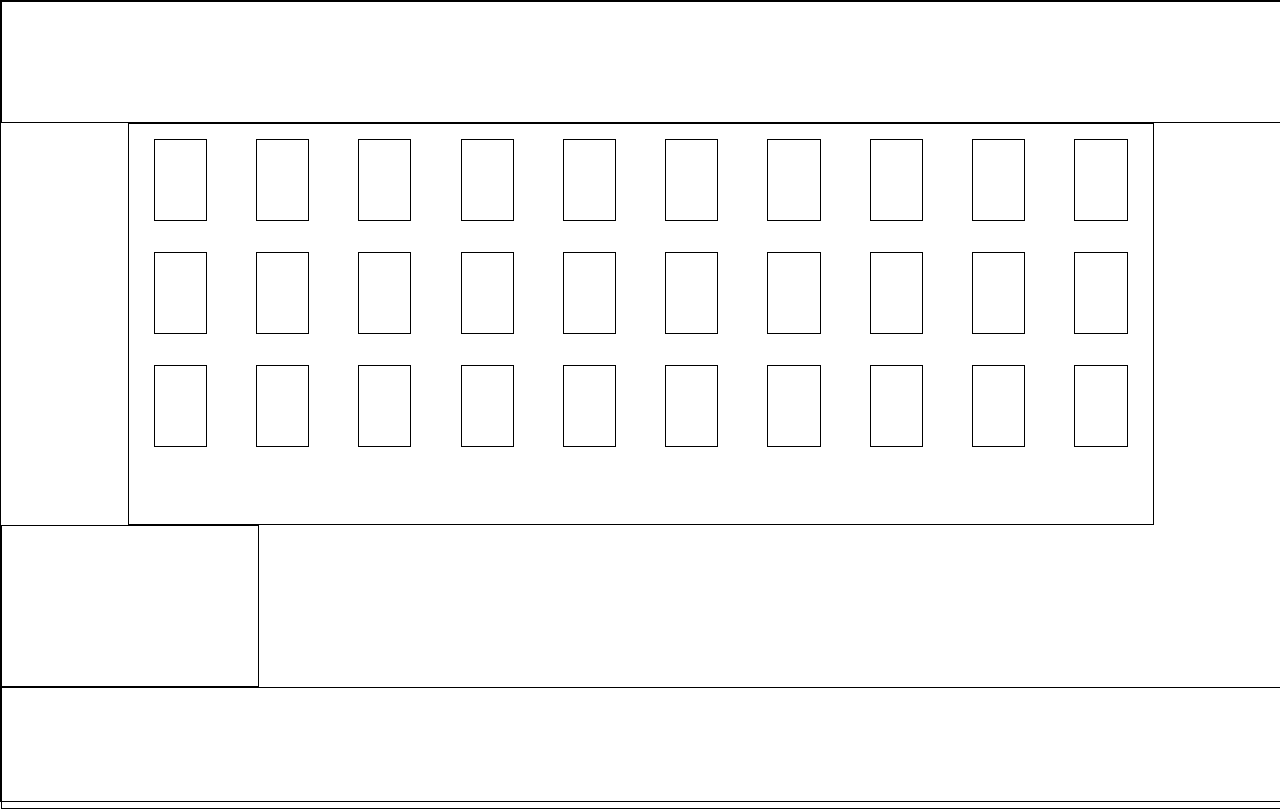
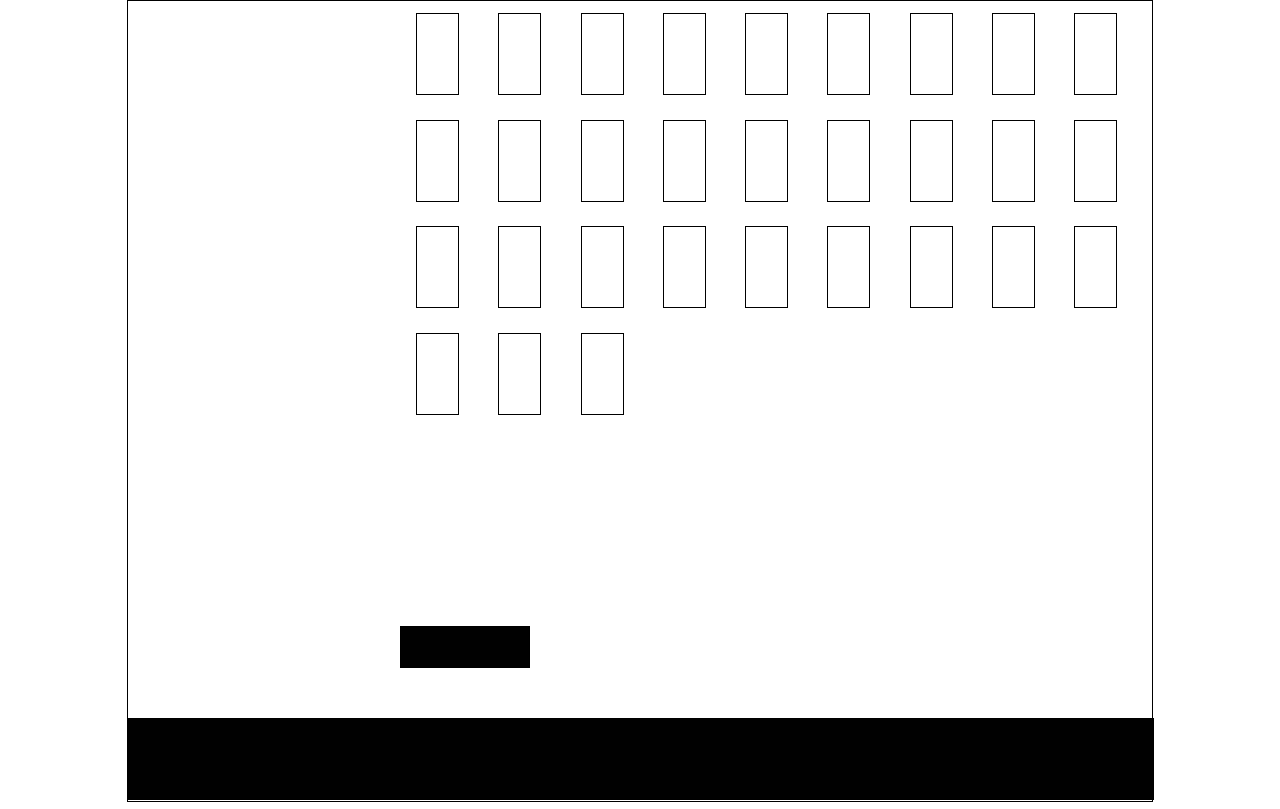
Before and after one commit to dantifrice/spaceinvadergrp2, a plain HTML site: page index.html in a window 1280 px wide. Drawn offline with Linux system fonts and the light colour scheme.

Commit message:
Update style.css

```diff
--- a/style.css
+++ b/style.css
@@ -13,47 +13,53 @@ body
 #container
 {
 	height : 100%;
-	width : 100%;
+	width : 80%;
 	border : 1px solid black;
+	margin: 0 auto;
 	/*margin : 0 0 0 0;
 	padding : 0 0 0 0;*/
 }
 
-#score
+/*#score
 {
 	height : 15%;
 	width: 100%;
 	border : 1px solid black;
 	margin : 0 0 0 0;
 	padding : 0 0 0 0;
-}
-
+}*/
 #bots
 {
+	position: relative;
 	height : 50%;
 	width: 80%;
-	border : 1px solid black;
+	/* border : 1px solid black; */
 	margin : 0 auto;
 	padding : 0 0 0 0;
 }
 
 #vaisseau
 {
-	height : 20%;
-	width: 20%;
+	position:absolute;
+	height : 5%;
+	width: 10%;
 	border : 1px solid black;
+	background: #010101;
 	left: 220px;
+	margin-top: 20%;
 	/*margin : 0 0 0 0;
 	padding : 0 0 0 0;*/
 }
 
 #menu
 {
-	height : 15%;
+	height : 10%;
 	width: 100%;
 	border : 1px solid black;
-	margin : 0 0 0 0;
-	padding : 0 0 0 0;
+	margin-top: 317px;
+	background: #010101;
+	/*margin : 0 0 0 0;
+	padding : 0 0 0 0;*/
 }
 
 .bot
@@ -61,6 +67,7 @@ body
 	height : 20%;
 	width: 5%;
 	float: left;
+	left: 200px;
 	border : 1px solid black;
 	margin : 1.5% 2.4% 1.5% 2.4%;
 	padding : 0 0 0 0;
```
